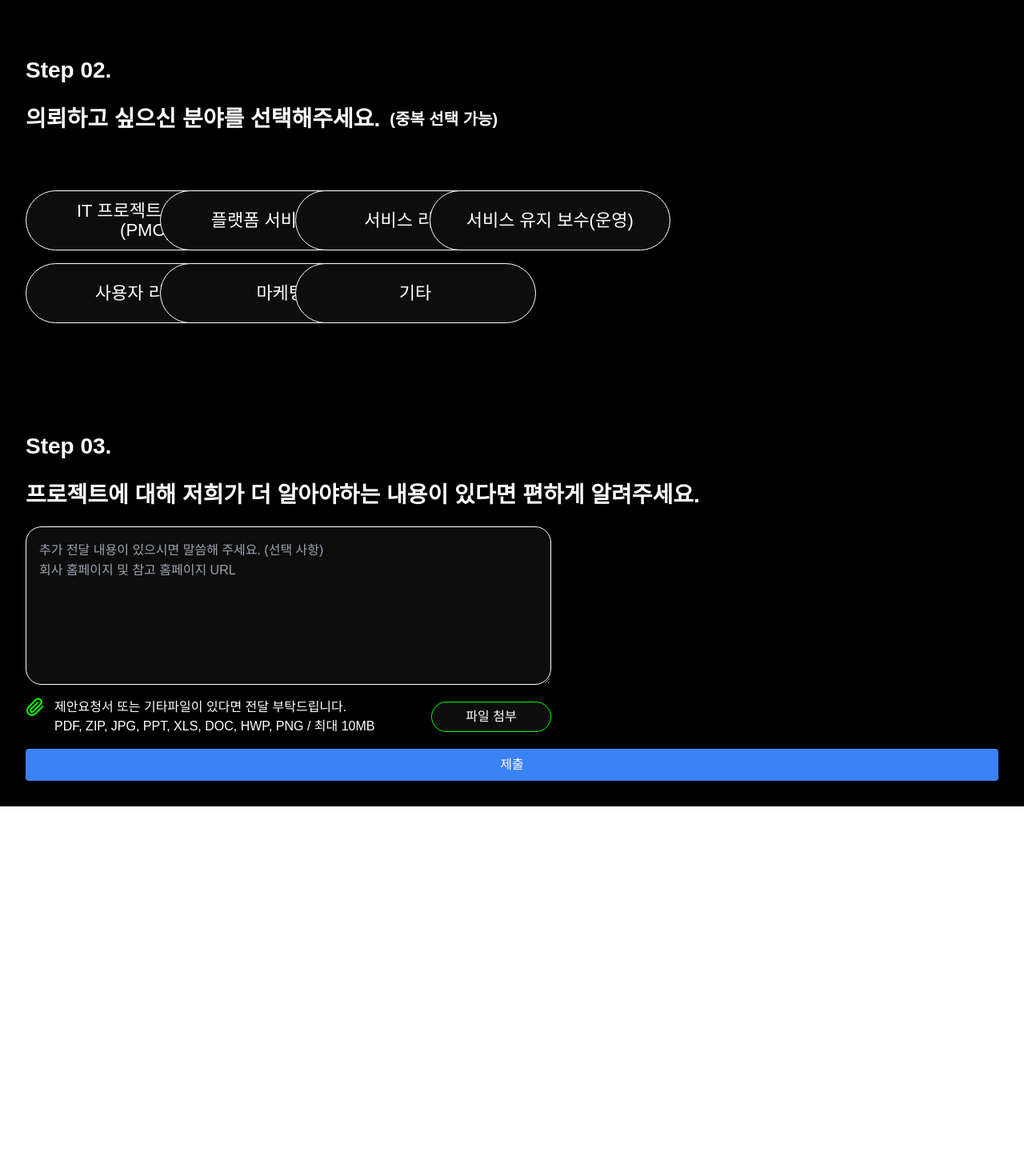
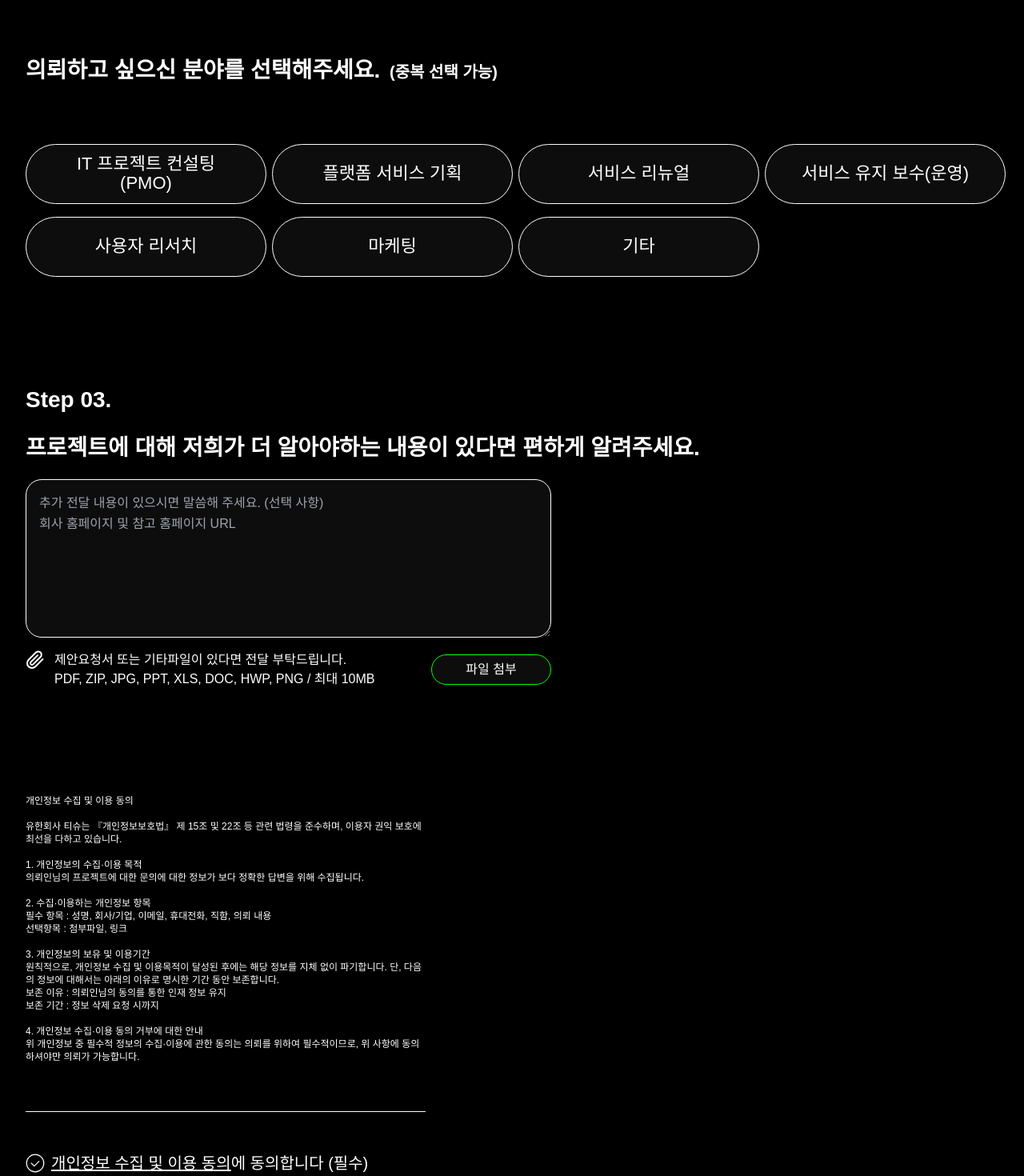
Before and after one commit to blgamann/tgb, a Next.js app: page / in a window 1280 px wide. Shown: the part 4220-5690 px from the top of the page at 80% size. Before the commit the page ends 5228 px from the top, so only its background shows below. Built offline with nearby package versions, Linux system fonts and the light colour scheme.

Commit message:
Add layout

```diff
--- a/app/sections/contact.tsx
+++ b/app/sections/contact.tsx
@@ -92,6 +92,7 @@ const Contact: React.FC<ContactProps> = ({ language }) => {
     additionalInfo: "",
     file: null,
   });
+  const [agreed, setAgreed] = useState(false);
 
   const [errors, setErrors] = useState<FormErrors>({});
 
@@ -253,17 +254,10 @@ const Contact: React.FC<ContactProps> = ({ language }) => {
 
           <div className="h-[100px]"></div>
 
-          <div className="text-white font-pretendard text-[28px] font-bold leading-[160%]">
-            Step 02.
-          </div>
-          <div className="flex items-center">
-            <div className="text-white font-pretendard text-[28px] font-bold leading-[160%]">
-              의뢰하고 싶으신 분야를 선택해주세요.
-            </div>
-            <div className="ml-3 text-white font-pretendard text-[20px] font-bold leading-[160%]">
-              (중복 선택 가능)
-            </div>
-          </div>
+          <p className="text-white font-pretendard text-[28px] font-bold leading-[160%]">
+            의뢰하고 싶으신 분야를 선택해주세요.{" "}
+            <span className="ml-1 text-[20px]">(중복 선택 가능)</span>
+          </p>
 
           <div className="h-[35px]"></div>
 
@@ -291,6 +285,69 @@ const Contact: React.FC<ContactProps> = ({ language }) => {
             onChange={handleChange}
           />
           <FileUpload label={labels.file} onChange={handleFileChange} />
+
+          <div className="h-[100px]"></div>
+
+          <p className="max-w-[500px] text-white font-pretendard text-xs font-medium whitespace-pre-line border-b-[1px] border-white pb-[60px]">
+            {`개인정보 수집 및 이용 동의
+
+유한회사 티슈는  『개인정보보호법』 제 15조 및 22조 등 관련 법령을 준수하며, 이용자 권익 보호에 최선을 다하고 있습니다.
+
+1. 개인정보의 수집·이용 목적
+의뢰인님의 프로젝트에 대한 문의에 대한 정보가 보다 정확한 답변을 위해 수집됩니다.
+
+2. 수집·이용하는 개인정보 항목
+필수 항목 : 성명, 회사/기업, 이메일, 휴대전화, 직함, 의뢰 내용
+선택항목 : 첨부파일, 링크
+
+3. 개인정보의 보유 및 이용기간
+원칙적으로, 개인정보 수집 및 이용목적이 달성된 후에는 해당 정보를 지체 없이 파기합니다. 단, 다음의 정보에 대해서는 아래의 이유로 명시한 기간 동안 보존합니다.
+보존 이유 : 의뢰인님의 동의를 통한 인재 정보 유지
+보존 기간 : 정보 삭제 요청 시까지
+
+4. 개인정보 수집·이용 동의 거부에 대한 안내
+위 개인정보 중 필수적 정보의 수집·이용에 관한 동의는 의뢰를 위하여 필수적이므로, 위 사항에 동의하셔야만 의뢰가 가능합니다.
+            `}
+          </p>
+
+          <div className="h-[20px]"></div>
+
+          <div className="flex items-center mb-8">
+            <div
+              className="w-6 h-6 rounded-full flex items-center justify-center cursor-pointer mr-2"
+              onClick={() => setAgreed(!agreed)}
+            >
+              <svg
+                xmlns="http://www.w3.org/2000/svg"
+                viewBox="0 0 100 100"
+                fill="#ffffff"
+              >
+                <circle
+                  cx="50"
+                  cy="50"
+                  r="45"
+                  fill="none"
+                  stroke={agreed ? "#00FF02" : "#ffffff"}
+                  strokeWidth="5"
+                />
+                <path
+                  d="M30 50 L45 65 L70 40"
+                  fill="none"
+                  stroke={agreed ? "#00FF02" : "#ffffff"}
+                  strokeWidth="5"
+                  strokeLinecap="round"
+                  strokeLinejoin="round"
+                />
+              </svg>
+            </div>
+            <label
+              className="text-white text-[20px] font-pretendard font-medium leading-[110%] cursor-pointer"
+              onClick={() => setAgreed(!agreed)}
+            >
+              <span className="underline">개인정보 수집 및 이용 동의</span>에 동의합니다 (필수)
+            </label>
+          </div>
+
           <button
             type="submit"
             className="w-full bg-blue-500 text-white py-2 rounded hover:bg-blue-600 transition-colors"
@@ -359,7 +416,7 @@ const CheckboxGroup: React.FC<CheckboxGroupProps> = ({
   onChange,
   error,
 }) => (
-  <div className="max-w-[657px] flex flex-col">
+  <div className="flex flex-col max-w-[1400px]">
     <div className="grid grid-cols-1 sm:grid-cols-2 md:grid-cols-3 lg:grid-cols-4 gap-4">
       {options.map((option) => (
         <div
@@ -454,7 +511,7 @@ const FileUpload: React.FC<FileUploadProps> = ({ label, onChange }) => {
           >
             <path
               d="M21.44 11.05L12.25 20.24C11.1242 21.3658 9.59718 21.9983 8.005 21.9983C6.41282 21.9983 4.88584 21.3658 3.76 20.24C2.63416 19.1142 2.00166 17.5872 2.00166 15.995C2.00166 14.4028 2.63416 12.8758 3.76 11.75L12.95 2.56C13.7006 1.80943 14.7185 1.38776 15.78 1.38776C16.8415 1.38776 17.8594 1.80943 18.61 2.56C19.3606 3.31057 19.7823 4.32855 19.7823 5.39C19.7823 6.45145 19.3606 7.46943 18.61 8.22L9.41 17.41C9.03472 17.7853 8.52573 17.9961 7.995 17.9961C7.46427 17.9961 6.95528 17.7853 6.58 17.41C6.20472 17.0347 5.99389 16.5257 5.99389 15.995C5.99389 15.4643 6.20472 14.9553 6.58 14.58L15.07 6.1"
-              stroke="#00FF02"
+              stroke="#ffffff"
               strokeWidth="2"
               strokeLinecap="round"
               strokeLinejoin="round"
```
